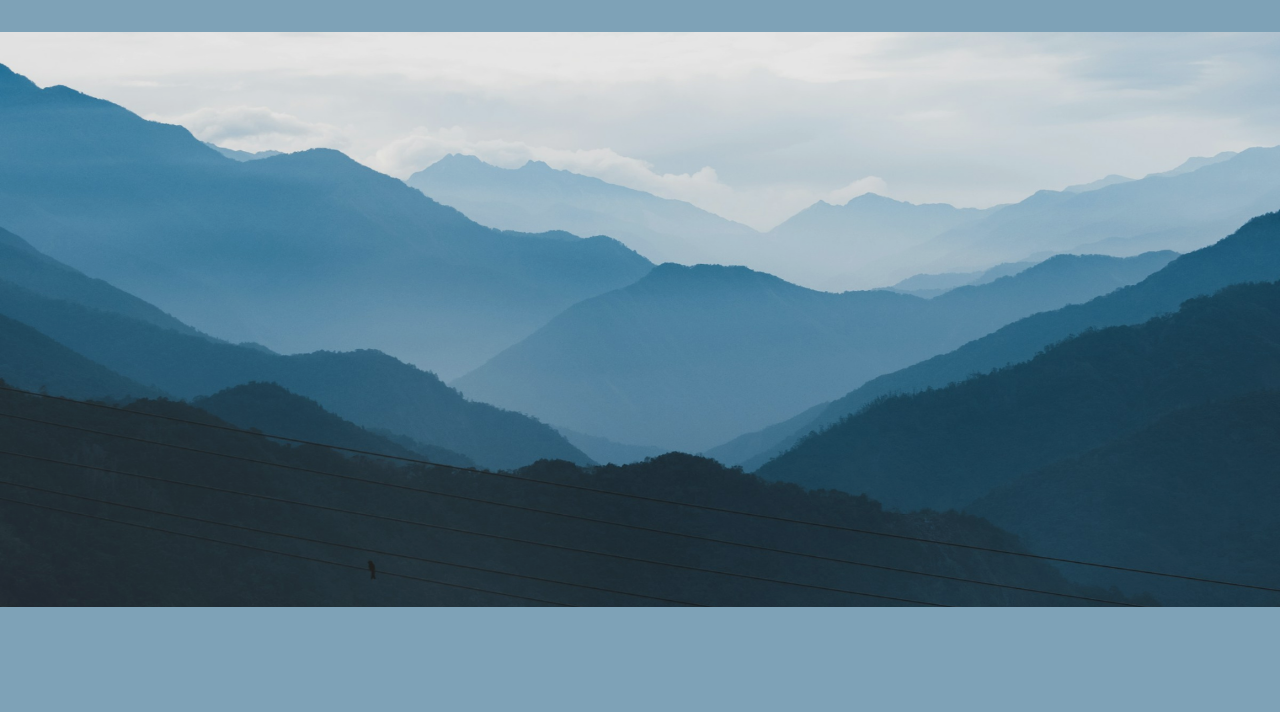
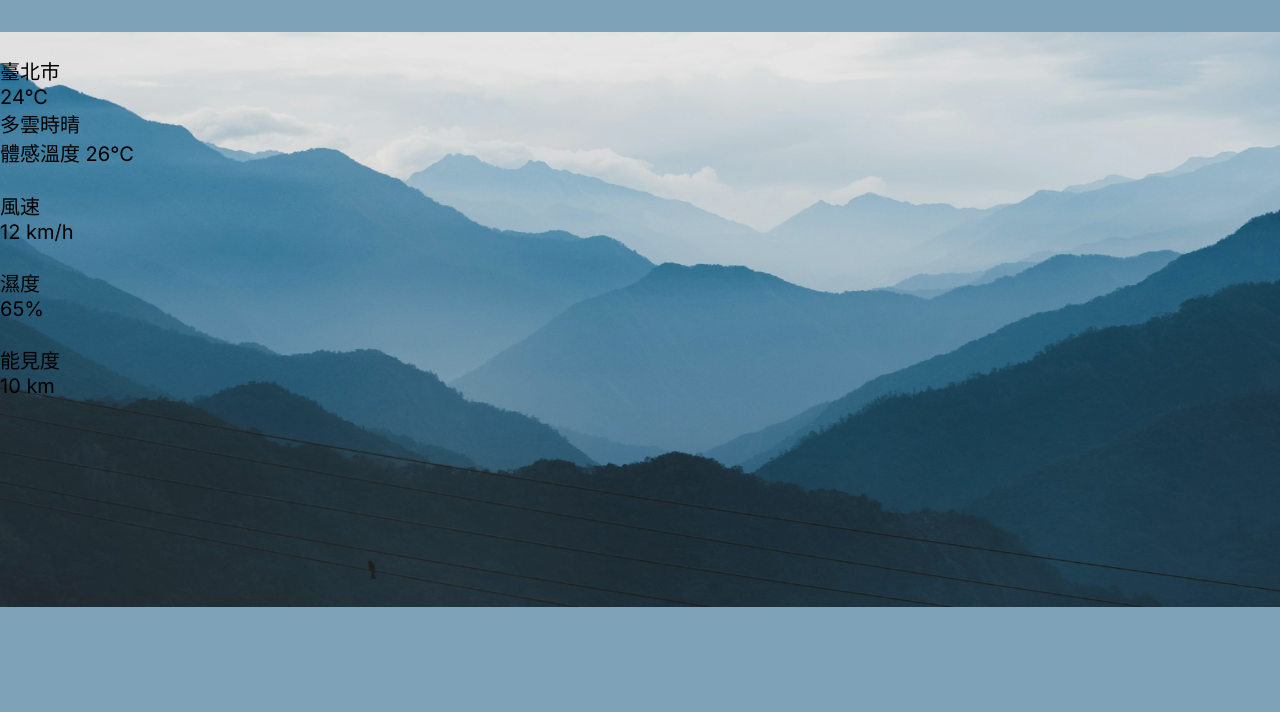
Before and after one commit to shih3807/team-weather, a plain HTML site: page index.html in a window 1280 px wide. Shown: the part 88-800 px from the top of the page. Drawn offline with Linux system fonts and the light colour scheme; no server answers.

Commit message:
建立當地天氣html

```diff
--- a/css/current-weather.css
+++ b/css/current-weather.css
@@ -112,6 +112,7 @@ header
   width: 100%;
   flex-shrink: 0;
 }
+
 .current-weather_local {
   height: 575px;
   width: 100%;
@@ -120,6 +121,8 @@ header
   background-size: cover;
   flex-shrink: 0;
 }
+
+/* 全國溫度區塊 */
 .current-weather_national {
   height: 125px;
   width: 100%;
@@ -127,6 +130,7 @@ header
   flex-shrink: 0;
 }
 
+/* footer */
 footer {
   height: 100px;
   width: 100%;
--- a/index.html
+++ b/index.html
@@ -30,9 +30,7 @@
           </div>
           <div class="header_info_title_text">
             <div class="header_info_title_text_cn">要帶傘嗎</div>
-            <div class="header_info_title_text_en">
-              Umbrella Today
-            </div>
+            <div class="header_info_title_text_en">Umbrella Today</div>
           </div>
         </div>
         <div class="header_info_time">
@@ -50,13 +48,104 @@
       <div class="current-weather_local">
         <div class="current-weather_local_container">
           <div class="current-weather_local_container_text">
-            <div class="current-weather_local_container_text_location"></div>
-                        <div class="current-weather_local_container_text_temp"></div>
-            <div class="current-weather_local_container_text_location"></div>
+            <div class="current-weather_local_container_text_location">
+              <div class="current-weather_local_container_text_location_icon">
+                <img src="" />
+              </div>
+              <div class="current-weather_local_container_text_location_text">
+                臺北市
+              </div>
+            </div>
 
+            <div class="current-weather_local_container_text_temperature">
+              <div
+                class="current-weather_local_container_text_temperature_current"
+              >
+                24°C
+              </div>
+              <div
+                class="current-weather_local_container_text_temperature_weather"
+              >
+                多雲時晴
+              </div>
+              <div
+                class="current-weather_local_container_text_temperature_feeling"
+              >
+                體感溫度 26°C
+              </div>
+            </div>
+
+            <div class="current-weather_local_container_text_other">
+              <div class="current-weather_local_container_text_other_wind">
+                <div
+                  class="current-weather_local_container_text_other_wind_icon"
+                >
+                  <img src="" />
+                </div>
+                <div
+                  class="current-weather_local_container_text_other_wind_text"
+                >
+                  <div
+                    class="current-weather_local_container_text_other_wind_text_title"
+                  >
+                    風速
+                  </div>
+                  <div
+                    class="current-weather_local_container_text_other_wind_text_value"
+                  >
+                    12 km/h
+                  </div>
+                </div>
+              </div>
+              <div class="current-weather_local_container_text_other_humidity">
+                <div
+                  class="current-weather_local_container_text_other_humidity_icon"
+                >
+                  <img src="" />
+                </div>
+                <div
+                  class="current-weather_local_container_text_other_humidity_text"
+                >
+                  <div
+                    class="current-weather_local_container_text_other_humidity_text_title"
+                  >
+                    濕度
+                  </div>
+                  <div
+                    class="current-weather_local_container_text_other_humidity_text_value"
+                  >
+                    65%
+                  </div>
+                </div>
+              </div>
+              <div
+                class="current-weather_local_container_text_other_visibility"
+              >
+                <div
+                  class="current-weather_local_container_text_other_visibility_icon"
+                >
+                  <img src="" />
+                </div>
+                <div
+                  class="current-weather_local_container_text_other_visibility_text"
+                >
+                  <div
+                    class="current-weather_local_container_text_other_visibility_text_title"
+                  >
+                    能見度
+                  </div>
+                  <div
+                    class="current-weather_local_container_text_other_visibility_text_value"
+                  >
+                    10 km
+                  </div>
+                </div>
+              </div>
+            </div>
           </div>
         </div>
       </div>
+
       <div class="current-weather_national"></div>
     </section>
     <section class="daily-rainfall">
```
